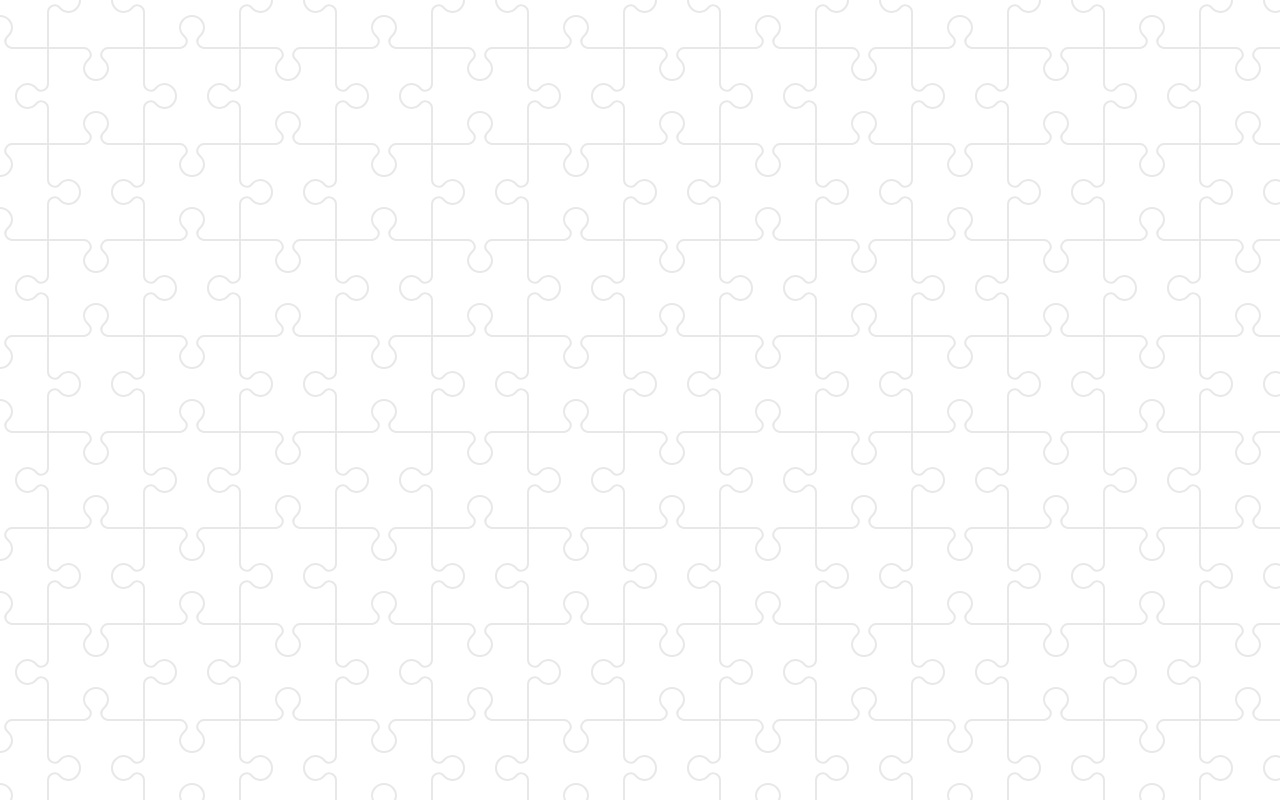
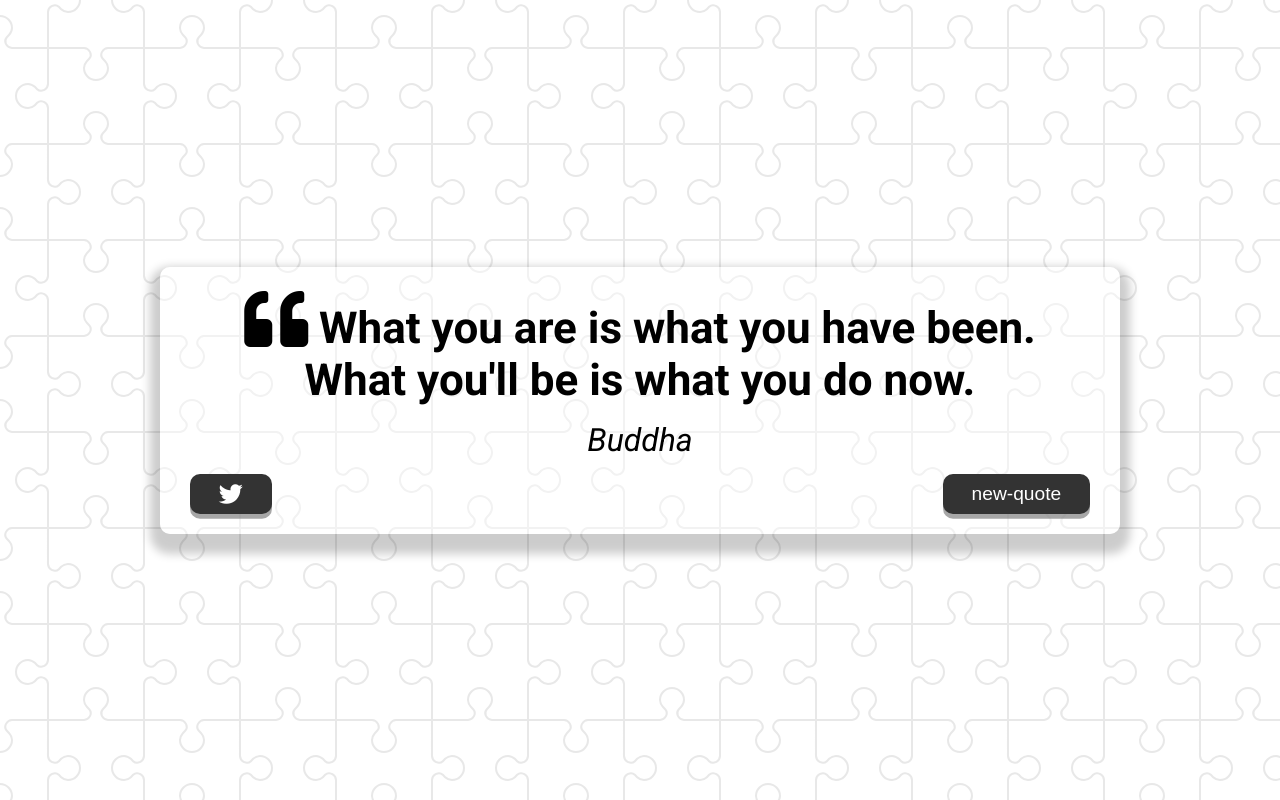
Before and after one commit to ilham-yori/Learning-JS, a plain HTML site: page quote-generator/index.html in a window 1280 px wide. Drawn offline with Linux system fonts and the light colour scheme.

Commit message:
Setting up HTML & CSS

```diff
--- a/quote-generator/index.html
+++ b/quote-generator/index.html
@@ -9,6 +9,28 @@
     <link rel="stylesheet" href="style.css">
 </head>
 <body>
+    <div class="quote-cotainer" id="quote-cotainer">
+        <!-- Quote -->
+        <div class="quote-text">
+            <i class="fas fa-quote-left"></i>
+            <span id="quote">What you are is what you have been. What you'll be is what you do now.</span>
+
+        </div>
+
+        <!--Author-->
+        <div class="quote-author">
+            <span id="author">Buddha</span>
+        </div>
+
+        <!-- Buttons -->
+        <div class="button-cotainer">
+            <button class="twitter-button" id="twitter" title="Tweet this!">
+                <i class="fab fa-twitter"></i>
+            </button>
+            <button id="new-quote">new-quote</button>
+        </div>
+
+    </div>
     <!-- Script -->
     <script src="script.js"></script>
 </body>
--- a/quote-generator/style.css
+++ b/quote-generator/style.css
@@ -16,3 +16,77 @@ body {
   align-items: center;
   justify-content: center;
 }
+
+.quote-cotainer{
+  width: auto;
+  max-width: 900px;
+  padding: 20px 30px;
+  border-radius: 10px;
+  background-color: rgba(255, 255, 255, 0.4);
+  box-shadow: 0 10px 10px 10px rgba(0, 0, 0, 0.2);
+}
+
+.quote-text{
+  font-size: 2.75rem;
+}
+
+.long-quote{
+  font-size: 2rem;
+}
+
+.fa-quote-left{
+  font-size: 4rem;
+}
+
+.quote-author{
+  margin-top: 15px;
+  font-size: 2rem;
+  font-weight: 400;
+  font-style: italic;
+}
+
+.button-cotainer{
+  margin-top: 15px;
+  display: flex;
+  justify-content: space-between;
+}
+
+button{
+  cursor: pointer;
+  font-size: 1.2rem;
+  height: 2.5rem;
+  border: none;
+  border-radius: 10px;
+  color: #fff;
+  outline: none;
+  background-color: #333;
+  padding: 0.5rem 1.8rem;
+  box-shadow:  0 0.3rem rgba(121, 121, 121, 0.65);
+}
+
+button:hover{
+  filter: brightness(110%);
+}
+
+button:active{
+  transform: translate(0, 0.3rem);
+  box-shadow: 0 0.1rem rgba(255, 255, 255, 0.65);
+}
+
+.twitter-button:hover{
+  color: #38a1f3;
+}
+
+.fa-twitter{
+  font-size: 1.5rem;
+}
+
+/* Media Query: Mobile Device*/
+@media screen and (max-width: 1000px){
+  .quote-cotainer{
+    margin: auto 10px;
+  }
+  .quote-text{
+    font-size: 2.5rem;
+  }
+}
```
